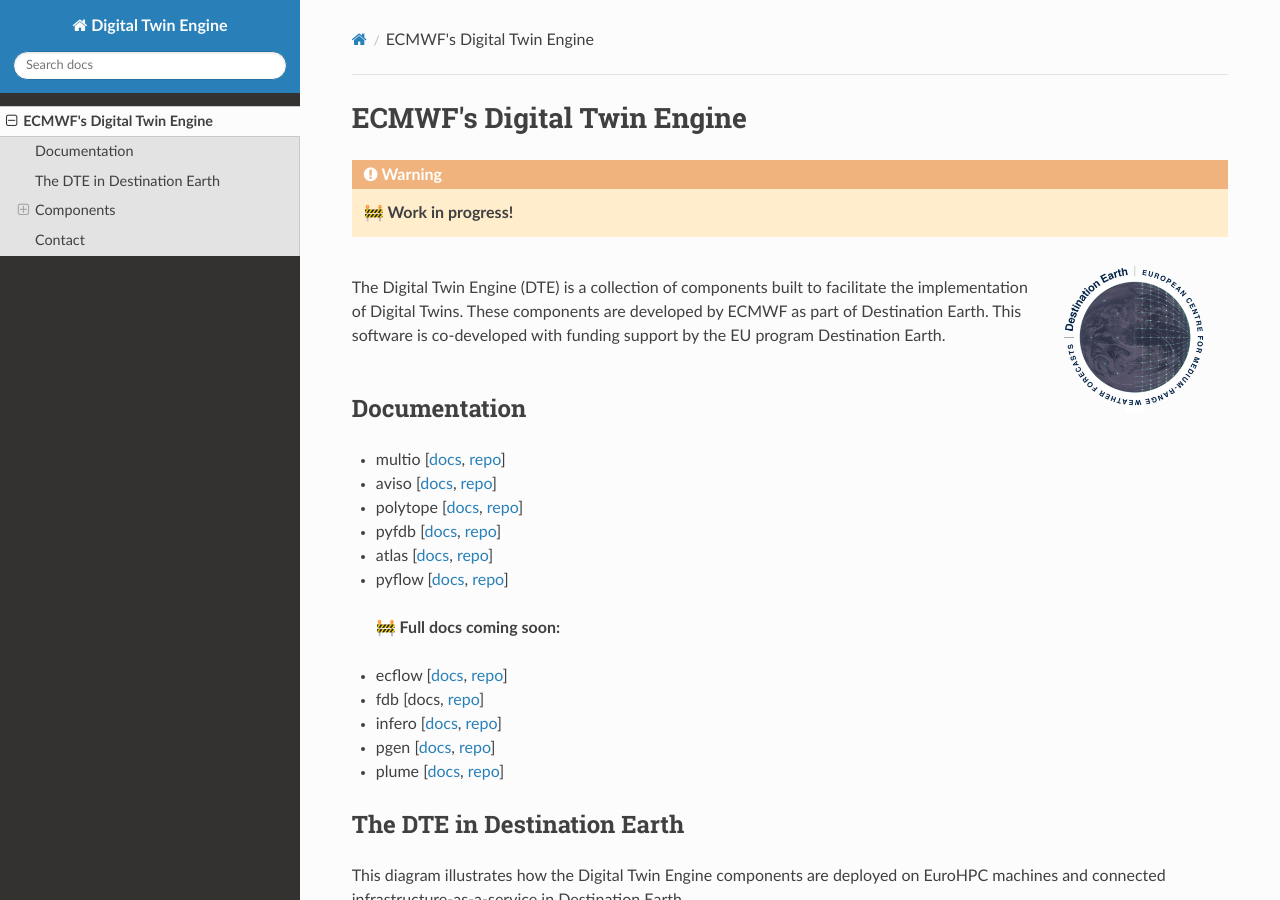
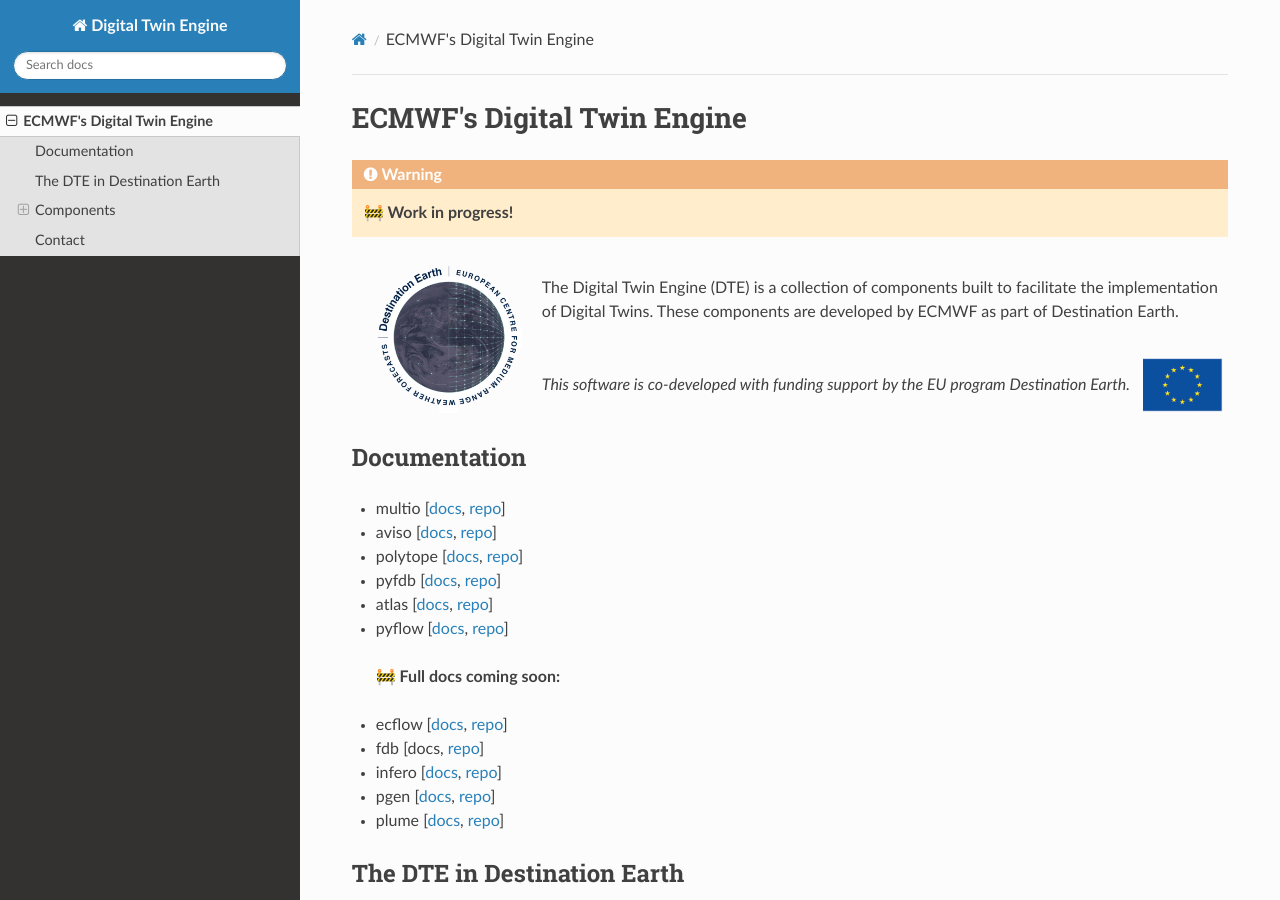
Before and after one commit to ecmwf-projects/digital-twin-engine, an MkDocs documentation site: the page built from docs/index.md, in a window 1280 px wide and 900 px high. Built offline with MkDocs 1.6.1, drawn with Linux system fonts in a browser that asks for light colours; nearby versions of some CDN libraries.

Commit message:
logo adjustments

```diff
--- a/docs/index.md
+++ b/docs/index.md
@@ -10,11 +10,20 @@
 </div> -->
 
 <div>
-<p style="float: right; margin: 0 20px 0 20px;">
+<p style="float: left; margin: 0 20px 0 20px;">
     <img src="destination-earth-logo.png" alt="Destination Earth Logo" width="150"/>
 </p>
-<p style="padding: 15px 0 20px 0;">
-The Digital Twin Engine (DTE) is a collection of components built to facilitate the implementation of Digital Twins. These components are developed by ECMWF as part of Destination Earth. This software is co-developed with funding support by the EU program Destination Earth.
+<p style="padding: 15px 0 10px 0;">
+The Digital Twin Engine (DTE) is a collection of components built to facilitate the implementation of Digital Twins. These components are developed by ECMWF as part of Destination Earth.
+</p>
+</div>
+
+<div>
+<p style="float: right; margin: 0 5px 0 0px;">
+    <img src="eu_logo.png" alt="EU Logo" width="80"/>
+</p>
+<p style="padding: 15px 20px 20px 20px;">
+<i>This software is co-developed with funding support by the EU program Destination Earth.</i>
 </p>
 </div>
 
```
Also changed, not shown: docs/eu_logo.PNG (added).
